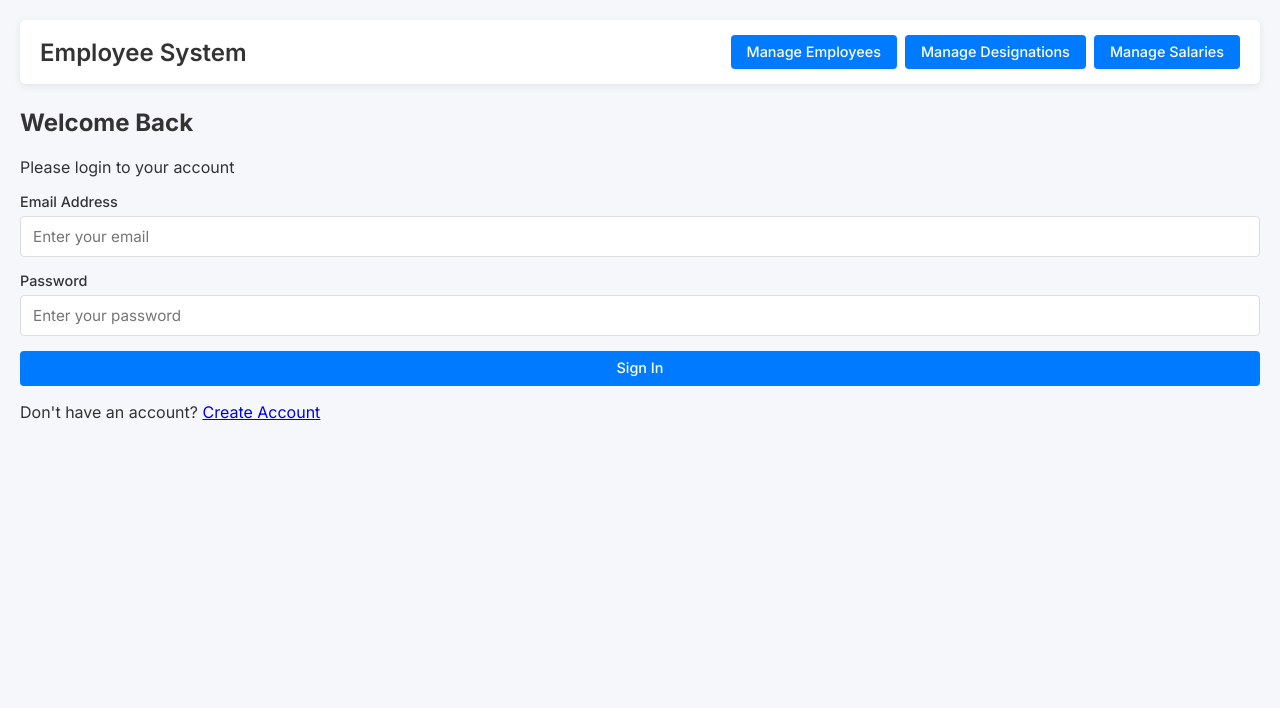
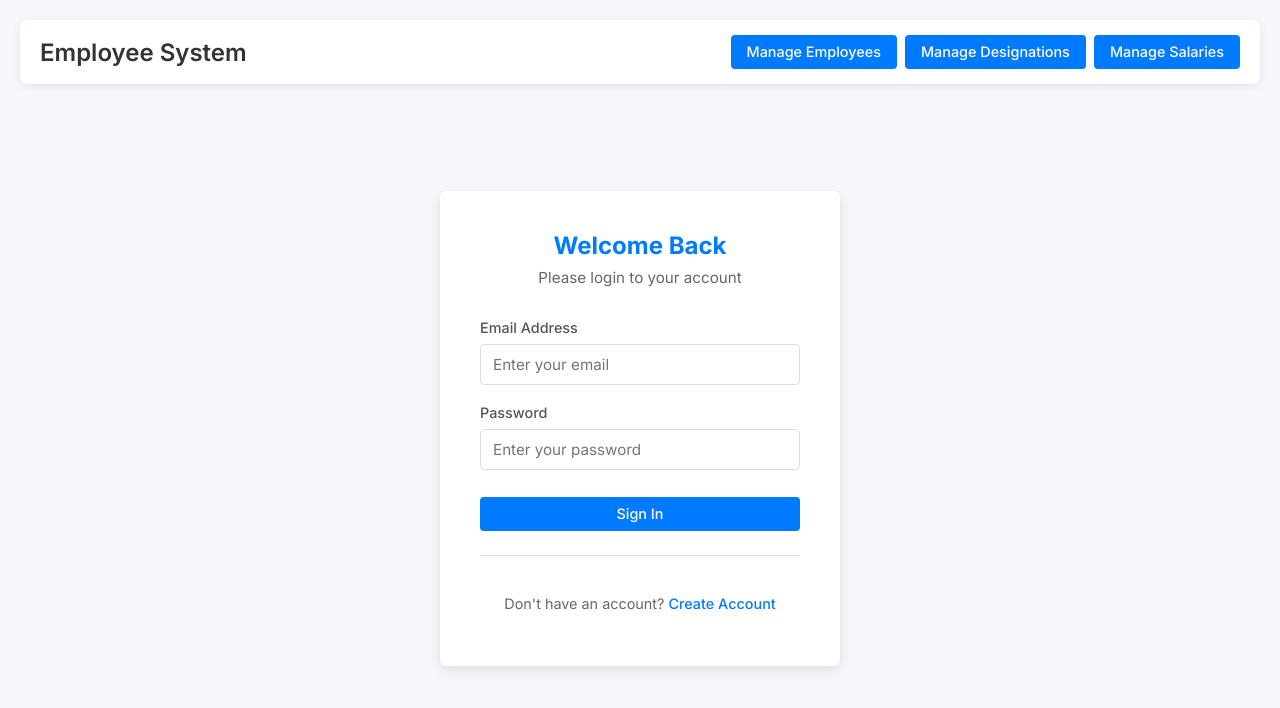
Before and after one commit to TirthDadhaniya/Employee-Management-System, a React app in the folder frontend/: page /login in a window 1280 px wide. Shown: the top 708 px of the page. Built offline with nearby package versions, Linux system fonts and the light colour scheme; the HTML template or start-up script is replaced by a standard one.

Commit message:
Register page connected with backend

```diff
--- /dev/null
+++ b/frontend/src/pages/Register/Register.css
@@ -0,0 +1,118 @@
+@import url('https://fonts.googleapis.com/css2?family=Inter:ital,opsz,wght@0,14..32,100..900;1,14..32,100..900&display=swap');
+
+:root {
+  --primary-color: #007bff;
+  --primary-hover: #0056b3;
+  --success-color: #28a745;
+  --success-hover: #218838;
+  --danger-color: #dc3545;
+  --danger-hover: #c82333;
+  --background-color: #f5f7fa;
+  --card-bg: #ffffff;
+  --text-color: #333;
+  --border-color: #ddd;
+  --spacing-md: 16px;
+  --spacing-lg: 24px;
+  --radius: 6px;
+  --shadow: 0 2px 8px rgba(0, 0, 0, 0.08);
+}
+
+/* Authentication Pages */
+.auth-wrapper {
+  display: flex;
+  justify-content: center;
+  align-items: center;
+  min-height: 80vh;
+}
+
+.auth-card {
+  background: var(--card-bg);
+  padding: 2.5rem;
+  border-radius: var(--radius);
+  box-shadow: 0 4px 12px rgba(0, 0, 0, 0.1);
+  width: 100%;
+  max-width: 400px;
+}
+
+.auth-header {
+  text-align: center;
+  margin-bottom: 2rem;
+}
+
+.auth-header h2 {
+  margin: 0 0 0.5rem 0;
+  color: var(--primary-color);
+}
+
+.auth-header p {
+  margin: 0;
+  color: #666;
+  font-size: 0.95rem;
+}
+
+.auth-form .form-group {
+  margin-bottom: 1.2rem;
+}
+
+.auth-form label {
+  margin-bottom: 0.5rem;
+  color: #555;
+  font-size: 0.9rem;
+}
+
+/* Buttons */
+.btn {
+  display: inline-flex;
+  align-items: center;
+  justify-content: center;
+  padding: 10px 16px;
+  border: none;
+  border-radius: 4px;
+  font-family: inherit;
+  font-weight: 500;
+  font-size: 0.9rem;
+  cursor: pointer;
+  text-decoration: none;
+  transition: all 0.2s ease;
+  gap: 8px;
+  line-height: 1;
+}
+
+.btn:active {
+  transform: translateY(1px);
+}
+
+.btn-primary {
+  background: var(--primary-color);
+  color: #fff;
+}
+
+.btn-primary:hover {
+  background: var(--primary-hover);
+}
+
+.btn-block {
+  width: 100%;
+  margin-top: 0.5rem;
+  padding: 12px;
+  font-size: 1rem;
+}
+
+.auth-footer {
+  text-align: center;
+  margin-top: 1.5rem;
+  padding-top: 1.5rem;
+  border-top: 1px solid var(--border-color);
+  font-size: 0.9rem;
+  color: #666;
+}
+
+.auth-footer a {
+  color: var(--primary-color);
+  text-decoration: none;
+  font-weight: 500;
+}
+
+.auth-footer a:hover {
+  text-decoration: underline;
+}
--- a/frontend/src/pages/Register/Register.jsx
+++ b/frontend/src/pages/Register/Register.jsx
@@ -1,4 +1,6 @@
 import { useState } from "react";
+import "./Register.css";
+import { Link } from "react-router-dom";
 
 function Register() {
   const [registerData, setRegisterData] = useState({
@@ -15,22 +17,36 @@ function Register() {
     });
   };
 
-  const onSubmit = (e) => {
+  const onSubmit = async (e) => {
     e.preventDefault();
-    console.log(employee);
+    try {
+      const res = await fetch("http://localhost:3000/auth/register", {
+        method: "POST",
+        headers: { "Content-Type": "application/json" },
+        body: JSON.stringify(registerData),
+      });
+      if (res.ok) {
+        const data = await res.json();
+        console.log("Registered:", data);
+        setRegisterData({ fullName: "", email: "", password: "" }); // Clear form
+        // navigate(0); // Refresh the page to show updated list
+      }
+    } catch (error) {
+      console.error("Error registering:", error);
+    }
   };
 
   return (
     <>
-      <div class="auth-wrapper">
-        <div class="auth-card">
-          <div class="auth-header">
+      <div className="auth-wrapper">
+        <div className="auth-card">
+          <div className="auth-header">
             <h2>Create Account</h2>
             <p>Register to get started</p>
           </div>
-          <form id="registerForm" class="auth-form" onSubmit={onSubmit}>
-            <div class="form-group">
-              <label for="fullName">Full Name</label>
+          <form id="registerForm" className="auth-form" onSubmit={onSubmit}>
+            <div className="form-group">
+              <label htmlFor="fullName">Full Name</label>
               <input
                 type="text"
                 id="fullName"
@@ -39,11 +55,11 @@ function Register() {
                 value={registerData.fullName}
                 onChange={handleInput}
                 required
-                class="form-control"
+                className="form-control"
               />
             </div>
-            <div class="form-group">
-              <label for="email">Email Address</label>
+            <div className="form-group">
+              <label htmlFor="email">Email Address</label>
               <input
                 type="email"
                 id="email"
@@ -52,11 +68,11 @@ function Register() {
                 value={registerData.email}
                 onChange={handleInput}
                 required
-                class="form-control"
+                className="form-control"
               />
             </div>
-            <div class="form-group">
-              <label for="password">Password</label>
+            <div className="form-group">
+              <label htmlFor="password">Password</label>
               <input
                 type="password"
                 id="password"
@@ -65,16 +81,16 @@ function Register() {
                 value={registerData.password}
                 onChange={handleInput}
                 required
-                class="form-control"
+                className="form-control"
               />
             </div>
-            <button type="submit" class="btn btn-primary btn-block">
+            <button type="submit" className="btn btn-primary btn-block">
               Sign Up
             </button>
           </form>
-          <div class="auth-footer">
+          <div className="auth-footer">
             <p>
-              Already have an account? <a href="login.html">Sign In</a>
+              Already have an account? <Link to="/login">Sign In</Link>
             </p>
           </div>
         </div>
```
